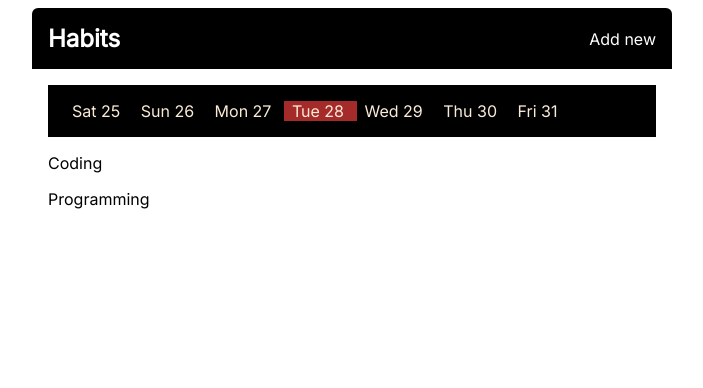
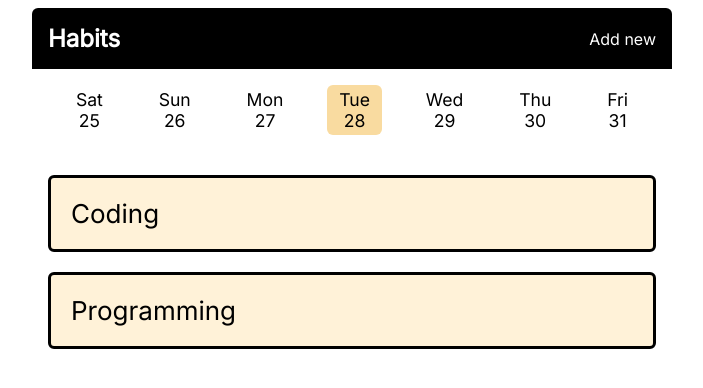
Before and after one commit to adil1996/HabitTracker, a Flask app: page / in a window 1280 px wide. Shown: the top 388 px of the page, without its empty margins (288-991 px from the left). Run offline with Flask 3, Linux system fonts and the light colour scheme.

Commit message:
updated templates

```diff
--- a/app.py
+++ b/app.py
@@ -1,8 +1,10 @@
-from flask import Flask, render_template, request
+from flask import Flask, render_template, request, redirect, url_for
 import datetime
+from collections import defaultdict
 
 app = Flask(__name__)
 habits = ["Coding","Programming"]
+completions = defaultdict(list)
 
 @app.context_processor
 def create_date_range():
@@ -22,7 +24,9 @@ def index():
     return render_template('index.html',
                            habits=habits,
                            title = "Habit Tracker - Home",
-                           selected_date=selected_date)
+                           selected_date=selected_date,
+                           completions = completions[selected_date]
+                           )
 
 @app.route('/add', methods=["GET", "POST"])
 def add_habit():
@@ -31,3 +35,12 @@ def add_habit():
     return render_template('add_habit.html',
                            title = 'Habit Tracker - Add Habit',
                            selected_date = datetime.date.today())
+
+@app.route("/complete", methods=['POST'])
+def complete():
+    date_string = request.form.get('date')
+    habit = request.form.get('habitName')
+    date = datetime.date.fromisoformat(date_string)
+    completions[date].append(habit)
+
+    return redirect(url_for('index', date= date_string))
--- a/static/css/main.css
+++ b/static/css/main.css
@@ -69,20 +69,95 @@ body{
 
 .dates{
     font-family: inherit;
-    background-color: black;
-    color: antiquewhite;
-    padding: 1rem;
+    display: flex;
+    color: black;
+    justify-content: space-around;
+    font-size: 1.1rem;
+    margin-bottom: 2.5rem;
 }
 
 .dates__link{
     text-decoration: none;
+    color: inherit;
+    outline: none;
+    padding: 0.25rem 0.75rem;
+    border-radius: 6px;
 }
 
 .date{
-    color: antiquewhite;
-    padding: 0.5rem;
+    color: inherit;
+    display: flex;
+    flex-direction: column;
+    align-items: center;
 }
 
 .dates__link--current{
-    background-color: brown;
+    background-color: #f9dba0;
 }
+
+.dates__link:first-of-type,
+.dates__link:last-of-type,
+.dates__link:nth-of-type(2),
+.dates__link:nth-last-of-type(2){
+    display: none;
+}
+
+@media screen and (min-width: 25rem){
+    .dates__link:nth-of-type(2),
+    .dates__link:nth-last-of-type(2){
+        display: block;
+    }
+
+}
+
+@media  screen and (min-width: 35rem) {
+    .dates__link:first-of-type,
+    .dates__link:last-of-type{
+        display: block;
+    }
+}
+
+.habit{
+    display: flex;
+    align-items: center;
+    justify-content: space-between;
+    font-size: 26px;
+    padding: 20px;
+    margin-bottom: 20px;
+    background-color: #fff2d8;
+    border: 3px solid black;
+    border-radius: 6px;
+}
+
+.habit:not(.completed){
+    padding: 0;
+}
+
+.habit:not(.completed):hover{
+    background-color: #e9cd87;
+}
+
+.habit__icon{
+    width: 1rem;
+    height: 1rem;
+}
+
+.habit__name{
+    margin: 0;
+}
+
+.habit__form{
+    width: 100%;
+}
+
+.habit__button{
+    display: block;
+    width: 100%;
+    padding: 20px;
+    font-size: inherit;
+    font-family: inherit;
+    text-align: left;
+    border: none;
+    background-color: unset;
+    cursor: pointer;
+}
--- a/templates/index.html
+++ b/templates/index.html
@@ -2,11 +2,25 @@
 {% block main_content %}
     <section class="habit-list">
         {% for habit in habits %}
-            <div class="habit">
-                <p class="habit__name">
-                    {{habit}}
-                </p>
-            </div>
+            {% set completed = habit in completions %}
+                {% if completed %}
+                    <div class="habit completed">
+                        <p class="habit__name">
+                            {{habit}}
+                        </p>
+                        <img class="habit__icon" src="../static/checkbox.svg"/>
+                    </div>
+                {% else %}
+                    <div class="habit">
+                        <form method="POST" class="habit__form" action="{{ url_for('complete') }}">
+                            <input type="hidden" name="habitName" value="{{ habit }}"/>
+                            <input type="hidden" name="date" value="{{ selected_date }}"/>
+                            <button type="submit" class="habit__button">
+                                {{ habit }}
+                            </button>
+                        </form>
+                    </div>
+                {% endif %}
         {% endfor %}
     </section>
 {% endblock %}
```
Also changed, not shown: static/checkbox.svg (added).
